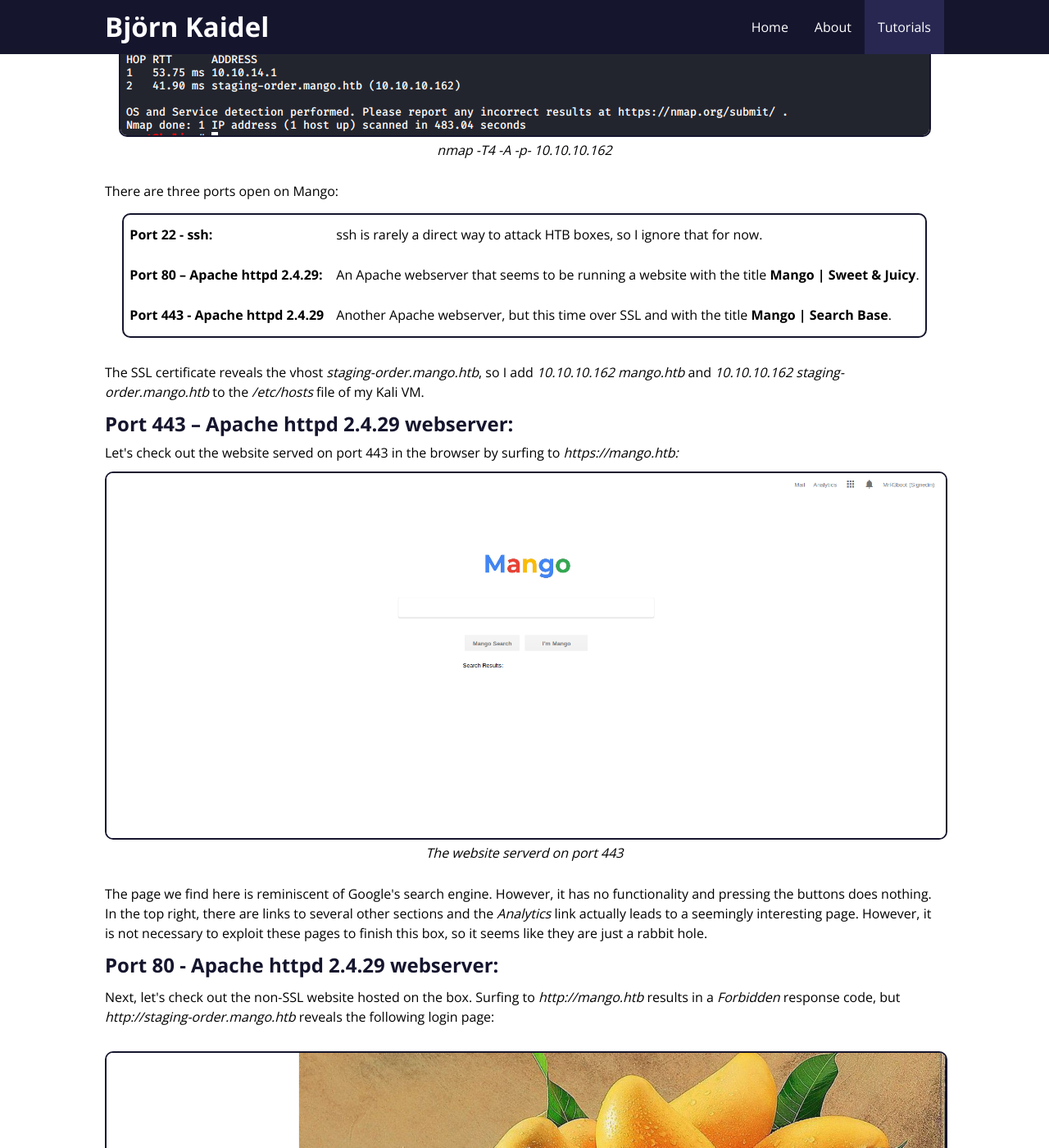
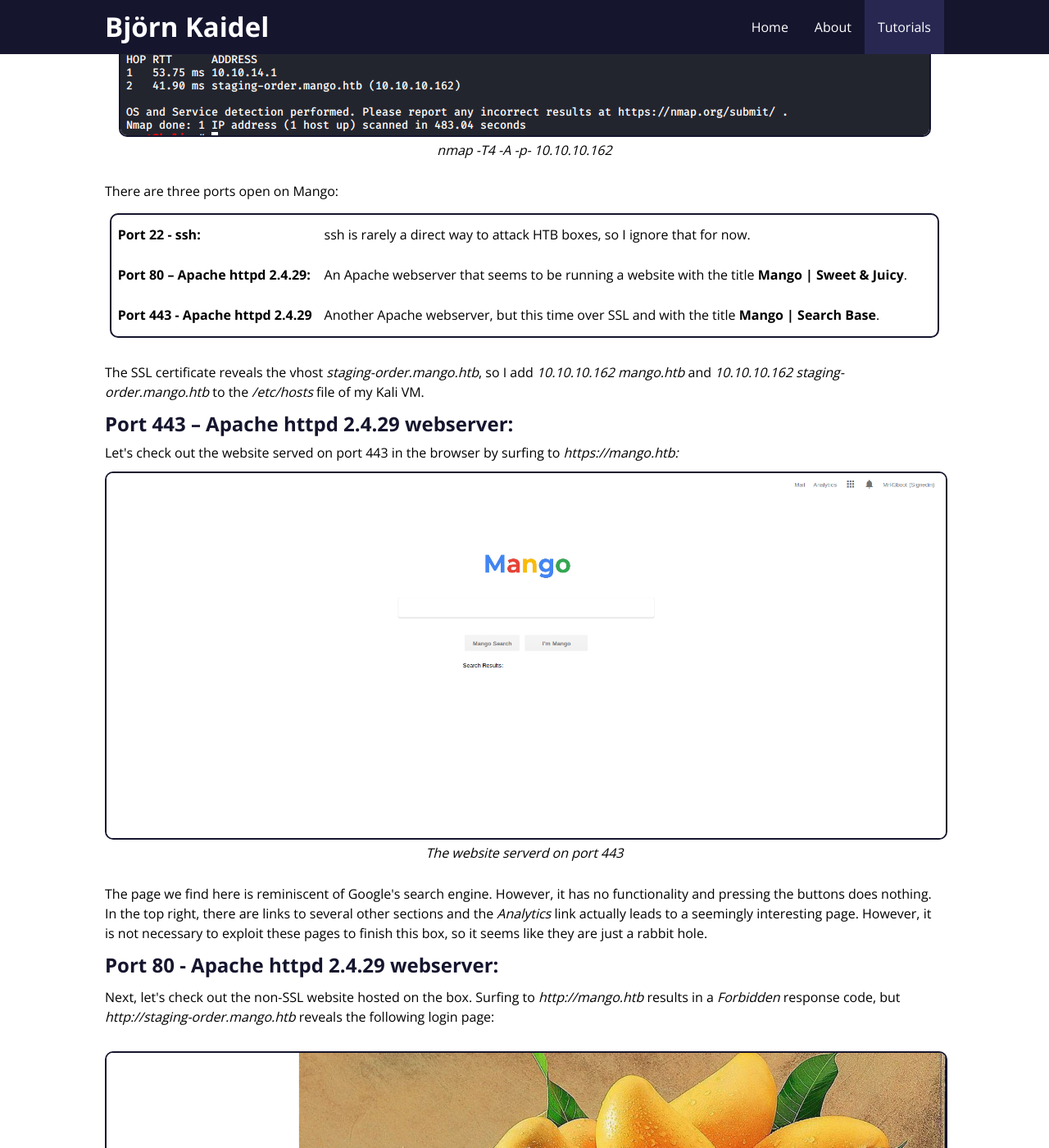
Before and after one commit to BjoernKaidel/BjoernKaidel.github.io, a Jekyll site: the page built from htb/mango.html, in a window 1280 px wide and 1400 px high, scrolled down 1917 px. Shown: the whole window at 82% size. Built offline with Jekyll 4.4.1, drawn with Linux system fonts in a browser that asks for light colours.

Commit message:
Removed untracked files and tweaked the CSS a tiny bit

```diff
--- a/_sass/main.scss
+++ b/_sass/main.scss
@@ -298,11 +298,12 @@
 
   td:first-child {
     font-weight: bold;
-    max-width: 20%;
+    width: 25%;
   }
 
   td:nth-child(2) {
     width: auto;
+    width: 80%;
   }
 }
 
```
Also changed, not shown: 1 other file.
